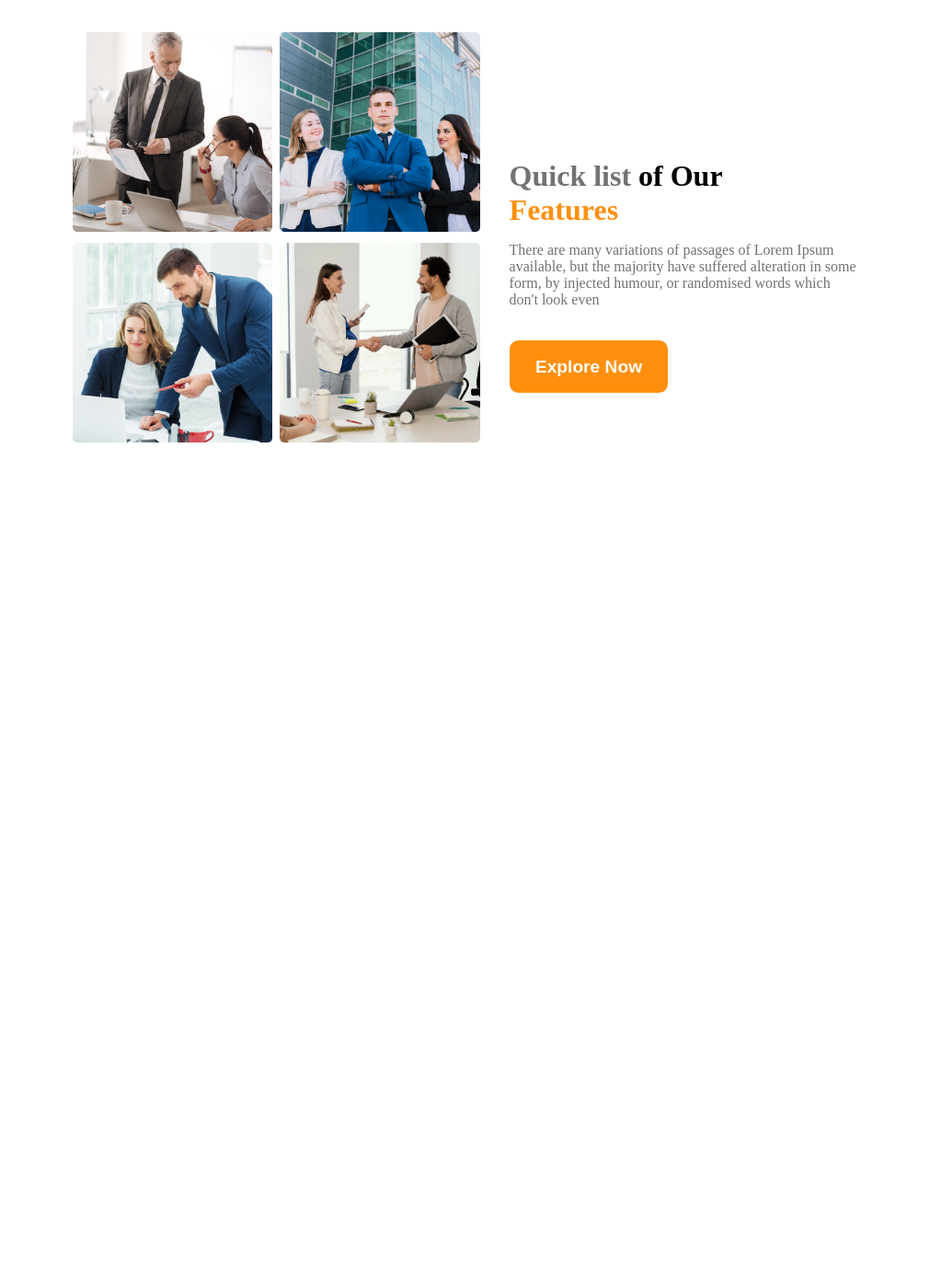
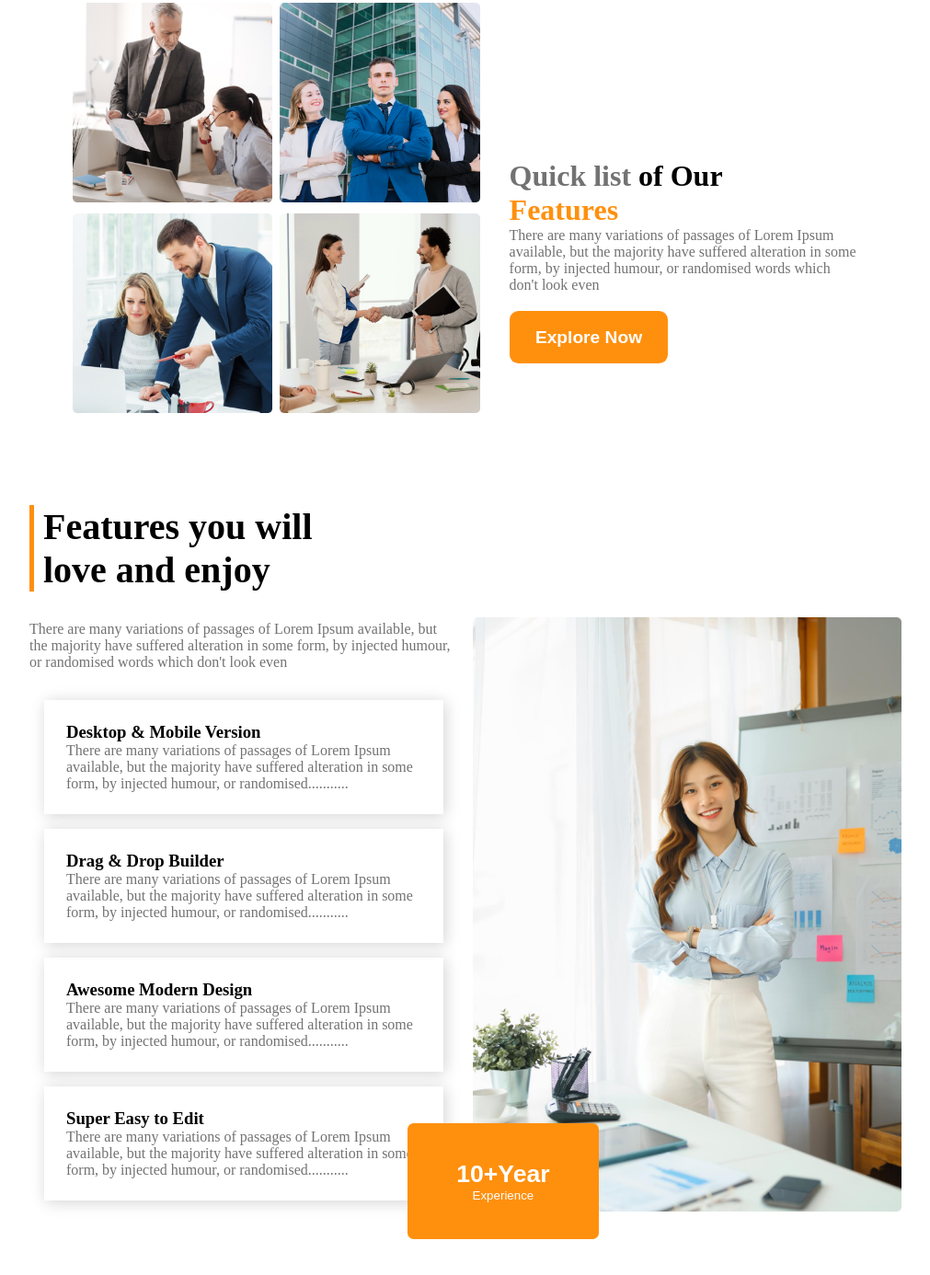
Before and after one commit to anonnoy-oniket/g3-architect, a plain HTML site: page index.html in a window 1280 px wide. Shown: the part 992-2378 px from the top of the page at 92% size, without its empty margins (134-1145 px from the left). Before the commit the page ends 1485 px from the top, so only its background shows below. Drawn offline with Linux system fonts and the light colour scheme.

Commit message:
features section completed

```diff
--- a/index.html
+++ b/index.html
@@ -24,7 +24,8 @@
     <section class="banner">
         <h1 class="banner-title">Brand New</h1>
         <h1 class="banner-title">Group of Architects</h1>
-        <p class="banner-description">There are many variations of passages of Lorem Ipsum available, but the majority have suffered alteration in some form, by injected humour, or randomised words which don't look even</p>
+        <p class="banner-description">There are many variations of passages of Lorem Ipsum available, but the majority
+            have suffered alteration in some form, by injected humour, or randomised words which don't look even</p>
         <button class="primary-btn">Explore Now</button>
         <div class="banner-image">
             <img src="images/banner.png" alt="">
@@ -41,14 +42,47 @@
             <div class="quick-description">
                 <h1><span style="color: #727272;">Quick list</span> of Our</h1>
                 <h1 style="color: #FF900E;">Features</h1>
-                <p style="color: #727272;">There are many variations of passages of Lorem Ipsum available, but the majority have suffered alteration in some form, by injected humour, or randomised words which don't look even</p>
+                <p>There are many variations of passages of Lorem Ipsum available, but the
+                    majority have suffered alteration in some form, by injected humour, or randomised words which don't
+                    look even</p>
                 <button class="primary-btn">Explore Now</button>
             </div>
         </div>
         <div class="features">
+            <div class="features-description">
+                <div>
+                    <div></div>
+                    <h1 class="title">Features you will<br>love and enjoy</h1>
+                </div>
+                <p>There are many variations of passages of Lorem Ipsum available, but the majority have suffered alteration in some form, by injected humour, or randomised words which don't look even</p>
+                <div class="card">
+                    <h3>Desktop & Mobile Version</h3>
+                    <p>There are many variations of passages of Lorem Ipsum available, but the majority have suffered alteration in some form, by injected humour, or randomised...........</p>
+                </div>
+                <div class="card">
+                    <h3>Drag & Drop Builder</h3>
+                    <p>There are many variations of passages of Lorem Ipsum available, but the majority have suffered alteration in some form, by injected humour, or randomised...........</p>
+                </div>
+                <div class="card">
+                    <h3>Awesome Modern Design</h3>
+                    <p>There are many variations of passages of Lorem Ipsum available, but the majority have suffered alteration in some form, by injected humour, or randomised...........</p>
+                </div>
+                <div class="card">
+                    <h3>Super Easy to Edit</h3>
+                    <p>There are many variations of passages of Lorem Ipsum available, but the majority have suffered alteration in some form, by injected humour, or randomised...........</p>
+                </div>
 
+            </div>
+            <div class="features-img">
+                <img src="images/architect.png" alt="">
+            </div>
         </div>
     </section>
+    <button class="features-btn">
+        <h3 style="margin: 0;">10+Year</h3>
+        <h4 style="margin: 0;">Experience</h4>
+    </button>
+
 
 </body>
 
--- a/styles.css
+++ b/styles.css
@@ -1,4 +1,8 @@
 /*------------ general styles ------------*/
+
+p {
+    color:  #727272;
+}
 
 .primary-btn {
     color: white;
@@ -54,7 +58,6 @@ header a {
 .banner-description {
     width: 75%;
     text-align: center;
-    color: #727272;
 }
 
 .banner-image {
@@ -69,6 +72,9 @@ header a {
 
 .features-container {
     margin-top: 3em;
+    display: flex;
+    flex-direction: column;
+    align-items: center;
 }
 
 .quick-list {
@@ -97,6 +103,86 @@ header a {
 .quick-description h1 {
     font-size: 2em;
     margin: 0;
+}
+
+.features {
+    margin-top: 6em;
+    width: 75%;
+    display: flex;
+    align-items: flex-end;
+    gap: 1em;
+}
+
+.features-description {
+    height: auto;
+}
+
+.features-description div {
+    display: flex;
+}
+
+.features-description div div {
+    width: 5px;
+    height: auto;
+    background-color: #FF900E;
+}
+
+.features-description .title {
+    margin: 0;
+    padding-left: 10px;
+}
+
+.features-description > p {
+    margin-top: 2em;
+    margin-bottom: 2em;
+}
+
+.features-description .card {
+    display: flex;
+    flex-direction: column;
+    padding: 1.5em;
+    margin: 1em;
+    box-shadow: 2px  2px 1em lightgray;
+}
+
+.card h3, p {
+    margin: 0;
+}
+
+.features-description {
+    width: 50%;
+}
+
+.features-img {
+    width: 50%;
+    height: 100%;
+}
+
+.features-img img {
+    width: 100%;
+    height: 100%;
+}
+
+.features-btn {
+    border: none;
+    background-color: #FF900E;
+    color: white;
+    padding: 3em 4em;
+    border-radius: .5em;
+    position: relative;
+    left: 45%;
+    top: -100px;
+    margin-bottom: -100px;
+}
+
+.features-btn h3 {
+    font-size: 2em;
+    font-weight: 700;
+}
+
+.features-btn h4 {
+    font-size: 1em;
+    font-weight: 500;
 }
 
 /* mobile devices css */
@@ -129,4 +215,18 @@ header a {
     .quick-description {
         width: 80%;
     }
+
+    .features {
+        flex-direction: column ;
+    }
+
+    .features-description, .features-img {
+        width: 100%;
+    }
+
+    .features-btn {
+        position: static;
+        margin-left: 25%;
+        margin-top: 1em;
+    }
 }
```
